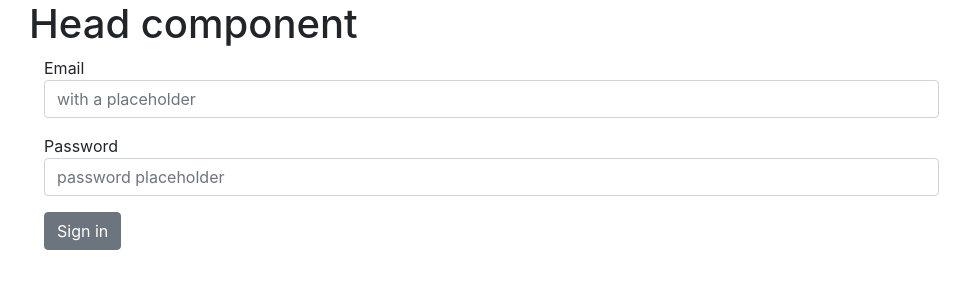
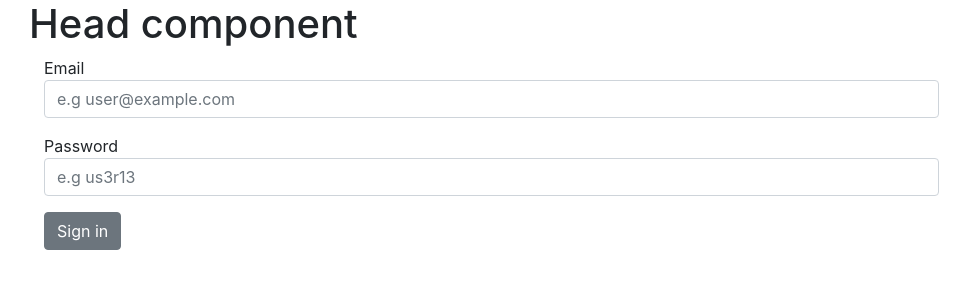
Before and after one commit to khanshakeeb/chat_app, a React app in the folder client/: page / in a window 1280 px wide. Shown: the top 300 px of the page, without its empty margins (56-1026 px from the left). Built offline with nearby package versions, Linux system fonts and the light colour scheme.

Commit message:
endpoint/api/form handling

```diff
--- a/client/package.json
+++ b/client/package.json
@@ -45,6 +45,7 @@
     "webpack-hot-middleware": "^2.10.0"
   },
   "dependencies": {
+    "axios": "^0.18.0",
     "bootstrap": "^4.1.3",
     "react": "^0.14.9",
     "react-dom": "^0.14.9",
--- a/client/src/pages/Login.js
+++ b/client/src/pages/Login.js
@@ -1,16 +1,51 @@
 import React, { Component } from 'react';
-import { Button, Form, FormGroup, Label, Input,Col } from 'reactstrap';
+import { Button, Form, FormGroup, Input,Col } from 'reactstrap';
+import axio from 'axios';
+//import  { Redirect } from 'react-router-dom';
+export default class Login extends Component {
 
-export default class Login extends Component {
+  constructor(props){
+    super(props);
+    this.state={
+      username:'',
+      password:'',
+      confirmPassword: ''
+    };
+    this.clickHandler = this.clickHandler.bind(this);
+    this.handleChange = this.handleChange.bind(this);
+    this.handleSubmit = this.handleSubmit.bind(this);
+  }
+
+  clickHandler(){
+    console.log("dsfdsfdsfsd", this.state);
+  }
+
+  handleChange(event){
+    this.setState({
+      [event.target.id]: event.target.value
+    });
+  }
+
+  handleSubmit(event){
+    event.preventDefault();
+  }
+
+
   render() {
     return (
-      <Form horizontal>
+        <Form horizontal onSubmit={this.handleSubmit}>
           <FormGroup>
           <Col  sm={2}>
             Email
           </Col>
           <Col  sm={10}>
-          <Input type="email" name="email"  placeholder="with a placeholder" />
+            <Input
+              type="email"
+              name="email"
+              placeholder="e.g user@example.com"
+              defaultValue={this.state.password}
+              onChange={this.handleChange}
+            />
           </Col>
           </FormGroup>
           <FormGroup>
@@ -18,15 +53,20 @@ export default class Login extends Component {
             Password
           </Col>
           <Col  sm={10}>
-        <Input type="password" name="password" placeholder="password placeholder" />
+          <Input
+            type="password"
+            name="password"
+            placeholder="e.g us3r13"
+            defaultValue={this.state.password}
+            onChange={this.handleChange}
+            />
           </Col>
           </FormGroup>
           <FormGroup>
           <Col smOffset={2} sm={10}>
-          <Button type="submit">Sign in</Button>
+            <Button type="submit" onClick={this.clickHandler}>Sign in</Button>
           </Col>
         </FormGroup>
-
         </Form>
     );
   }
```
Also changed, not shown: client/src/utility/Api.js (added), client/src/utility/endpoint.js (added), 1 other file (tests, documents, lock files or other folders). Lines whose indentation alone changed are shown as unchanged.
